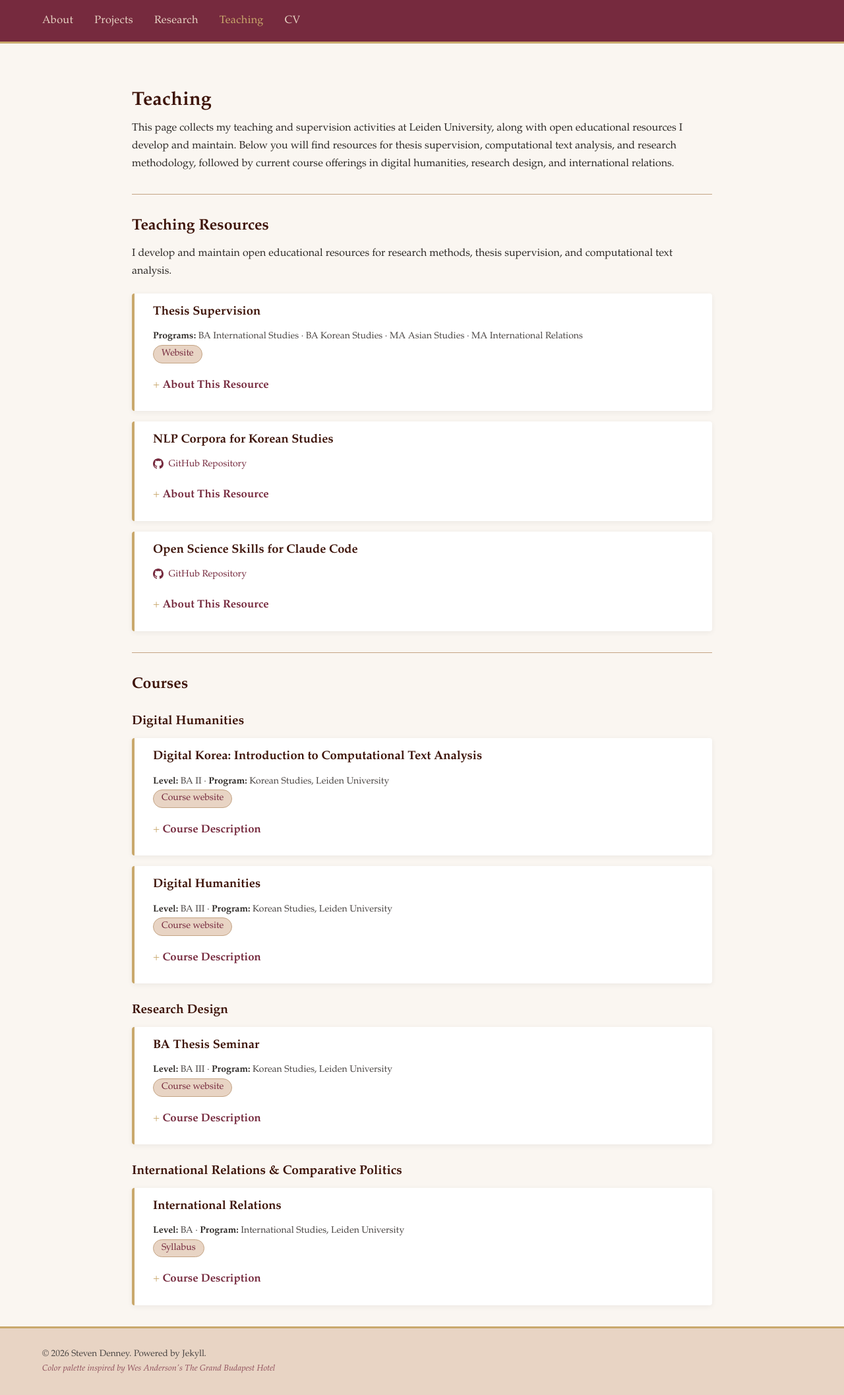
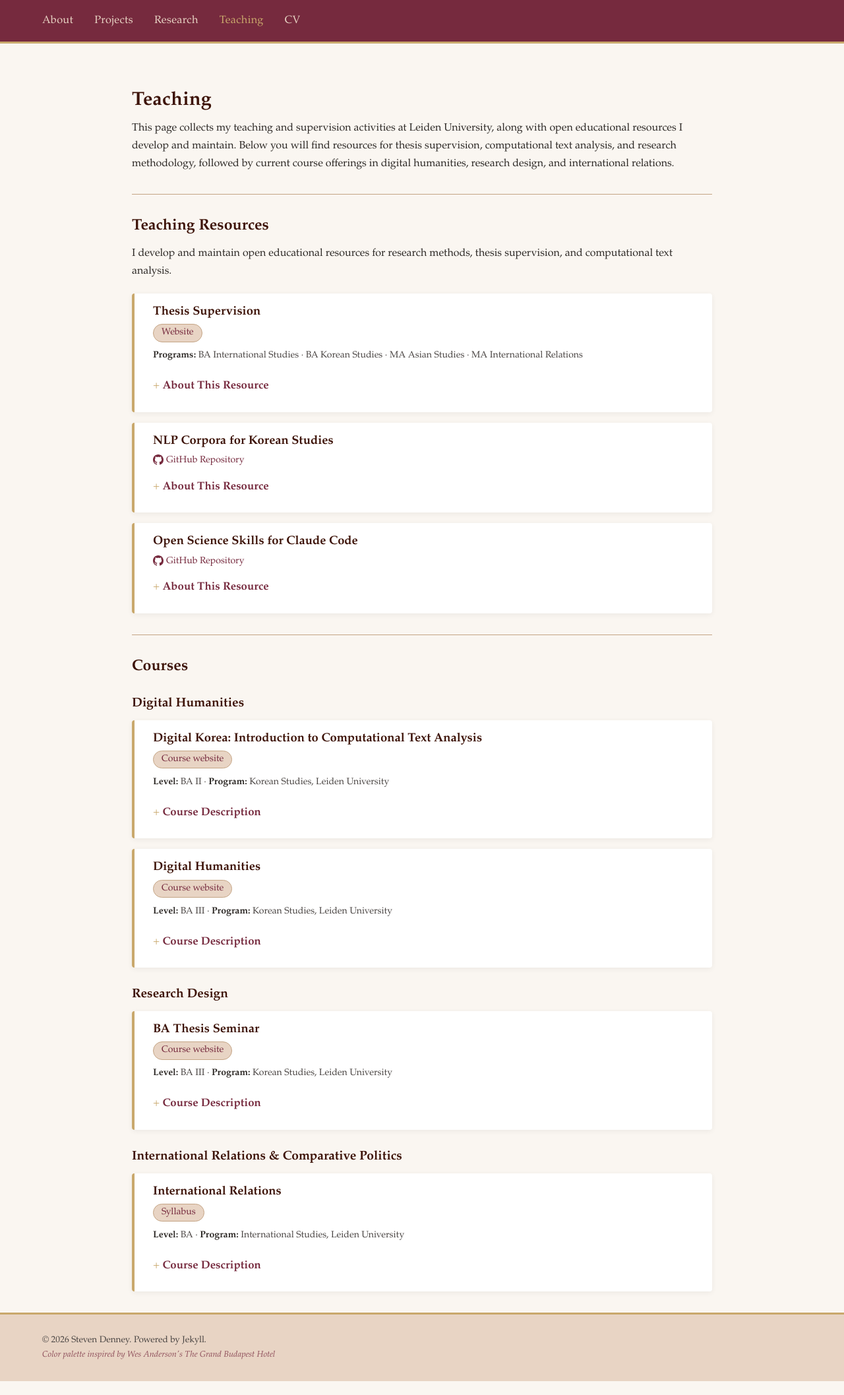
Before and after one commit to scdenney/scdenney.github.io, a Jekyll site: the page built from teaching.md, in a window 1280 px wide. Shown: the whole page at 66% size. Built offline with Jekyll 4.4.1, drawn with Linux system fonts in a browser that asks for light colours; after the commit the page ends 2094 px from its top, so only the background shows below that.

Commit message:
Teaching: move badges/links directly under card titles using project-links; tighten h3 spacing

```diff
--- a/assets/css/style.css
+++ b/assets/css/style.css
@@ -295,13 +295,19 @@ hr {
 
 .project-card h3 {
   font-size: 1.15rem;
-  margin: 0 0 0.85rem;
+  margin: 0 0 0.35rem;
   color: var(--deep-plum);
+}
+
+.project-links {
+  margin: 0 0 0.6rem;
+  font-size: 0.88rem;
 }
 
 .project-meta {
   font-size: 0.88rem;
   color: var(--text-gray);
+  margin-top: 0.5rem;
   margin-bottom: 1rem;
   line-height: 1.7;
 }
--- a/teaching.md
+++ b/teaching.md
@@ -17,10 +17,8 @@ I develop and maintain open educational resources for research methods, thesis s
 <div class="project-card">
 <h3>Thesis Supervision</h3>
 
-<p class="project-meta">
-<strong>Programs:</strong> BA International Studies · BA Korean Studies · MA Asian Studies · MA International Relations<br>
-<a href="https://scdenney.github.io/thesis-supervision/" class="resource-badge">Website</a>
-</p>
+<p class="project-links"><a href="https://scdenney.github.io/thesis-supervision/" class="resource-badge">Website</a></p>
+<p class="project-meta"><strong>Programs:</strong> BA International Studies · BA Korean Studies · MA Asian Studies · MA International Relations</p>
 
 <details>
 <summary>About This Resource</summary>
@@ -33,12 +31,7 @@ I develop and maintain open educational resources for research methods, thesis s
 <div class="project-card">
 <h3>NLP Corpora for Korean Studies</h3>
 
-<p class="project-meta">
-<a href="https://github.com/scdenney/nlp_corpora">
-<svg height="16" width="16" viewBox="0 0 16 16" style="vertical-align: text-bottom; margin-right: 4px;"><path fill="currentColor" d="M8 0C3.58 0 0 3.58 0 8c0 3.54 2.29 6.53 5.47 7.59.4.07.55-.17.55-.38 0-.19-.01-.82-.01-1.49-2.01.37-2.53-.49-2.69-.94-.09-.23-.48-.94-.82-1.13-.28-.15-.68-.52-.01-.53.63-.01 1.08.58 1.23.82.72 1.21 1.87.87 2.33.66.07-.52.28-.87.51-1.07-1.78-.2-3.64-.89-3.64-3.95 0-.87.31-1.59.82-2.15-.08-.2-.36-1.02.08-2.12 0 0 .67-.21 2.2.82.64-.18 1.32-.27 2-.27.68 0 1.36.09 2 .27 1.53-1.04 2.2-.82 2.2-.82.44 1.1.16 1.92.08 2.12.51.56.82 1.27.82 2.15 0 3.07-1.87 3.75-3.65 3.95.29.25.54.73.54 1.48 0 1.07-.01 1.93-.01 2.2 0 .21.15.46.55.38A8.013 8.013 0 0016 8c0-4.42-3.58-8-8-8z"></path></svg>
-GitHub Repository
-</a>
-</p>
+<p class="project-links"><a href="https://github.com/scdenney/nlp_corpora"><svg height="16" width="16" viewBox="0 0 16 16" style="vertical-align: text-bottom; margin-right: 4px;"><path fill="currentColor" d="M8 0C3.58 0 0 3.58 0 8c0 3.54 2.29 6.53 5.47 7.59.4.07.55-.17.55-.38 0-.19-.01-.82-.01-1.49-2.01.37-2.53-.49-2.69-.94-.09-.23-.48-.94-.82-1.13-.28-.15-.68-.52-.01-.53.63-.01 1.08.58 1.23.82.72 1.21 1.87.87 2.33.66.07-.52.28-.87.51-1.07-1.78-.2-3.64-.89-3.64-3.95 0-.87.31-1.59.82-2.15-.08-.2-.36-1.02.08-2.12 0 0 .67-.21 2.2.82.64-.18 1.32-.27 2-.27.68 0 1.36.09 2 .27 1.53-1.04 2.2-.82 2.2-.82.44 1.1.16 1.92.08 2.12.51.56.82 1.27.82 2.15 0 3.07-1.87 3.75-3.65 3.95.29.25.54.73.54 1.48 0 1.07-.01 1.93-.01 2.2 0 .21.15.46.55.38A8.013 8.013 0 0016 8c0-4.42-3.58-8-8-8z"></path></svg>GitHub Repository</a></p>
 
 <details>
 <summary>About This Resource</summary>
@@ -51,12 +44,7 @@ GitHub Repository
 <div class="project-card">
 <h3>Open Science Skills for Claude Code</h3>
 
-<p class="project-meta">
-<a href="https://github.com/scdenney/open-science-skills">
-<svg height="16" width="16" viewBox="0 0 16 16" style="vertical-align: text-bottom; margin-right: 4px;"><path fill="currentColor" d="M8 0C3.58 0 0 3.58 0 8c0 3.54 2.29 6.53 5.47 7.59.4.07.55-.17.55-.38 0-.19-.01-.82-.01-1.49-2.01.37-2.53-.49-2.69-.94-.09-.23-.48-.94-.82-1.13-.28-.15-.68-.52-.01-.53.63-.01 1.08.58 1.23.82.72 1.21 1.87.87 2.33.66.07-.52.28-.87.51-1.07-1.78-.2-3.64-.89-3.64-3.95 0-.87.31-1.59.82-2.15-.08-.2-.36-1.02.08-2.12 0 0 .67-.21 2.2.82.64-.18 1.32-.27 2-.27.68 0 1.36.09 2 .27 1.53-1.04 2.2-.82 2.2-.82.44 1.1.16 1.92.08 2.12.51.56.82 1.27.82 2.15 0 3.07-1.87 3.75-3.65 3.95.29.25.54.73.54 1.48 0 1.07-.01 1.93-.01 2.2 0 .21.15.46.55.38A8.013 8.013 0 0016 8c0-4.42-3.58-8-8-8z"></path></svg>
-GitHub Repository
-</a>
-</p>
+<p class="project-links"><a href="https://github.com/scdenney/open-science-skills"><svg height="16" width="16" viewBox="0 0 16 16" style="vertical-align: text-bottom; margin-right: 4px;"><path fill="currentColor" d="M8 0C3.58 0 0 3.58 0 8c0 3.54 2.29 6.53 5.47 7.59.4.07.55-.17.55-.38 0-.19-.01-.82-.01-1.49-2.01.37-2.53-.49-2.69-.94-.09-.23-.48-.94-.82-1.13-.28-.15-.68-.52-.01-.53.63-.01 1.08.58 1.23.82.72 1.21 1.87.87 2.33.66.07-.52.28-.87.51-1.07-1.78-.2-3.64-.89-3.64-3.95 0-.87.31-1.59.82-2.15-.08-.2-.36-1.02.08-2.12 0 0 .67-.21 2.2.82.64-.18 1.32-.27 2-.27.68 0 1.36.09 2 .27 1.53-1.04 2.2-.82 2.2-.82.44 1.1.16 1.92.08 2.12.51.56.82 1.27.82 2.15 0 3.07-1.87 3.75-3.65 3.95.29.25.54.73.54 1.48 0 1.07-.01 1.93-.01 2.2 0 .21.15.46.55.38A8.013 8.013 0 0016 8c0-4.42-3.58-8-8-8z"></path></svg>GitHub Repository</a></p>
 
 <details>
 <summary>About This Resource</summary>
@@ -75,10 +63,8 @@ GitHub Repository
 <div class="project-card">
 <h3>Digital Korea: Introduction to Computational Text Analysis</h3>
 
-<p class="project-meta">
-<strong>Level:</strong> BA II · <strong>Program:</strong> Korean Studies, Leiden University<br>
-<a href="https://scdenney.github.io/ba2_digital-korea/" class="resource-badge">Course website</a>
-</p>
+<p class="project-links"><a href="https://scdenney.github.io/ba2_digital-korea/" class="resource-badge">Course website</a></p>
+<p class="project-meta"><strong>Level:</strong> BA II · <strong>Program:</strong> Korean Studies, Leiden University</p>
 
 <details>
 <summary>Course Description</summary>
@@ -91,10 +77,8 @@ GitHub Repository
 <div class="project-card">
 <h3>Digital Humanities</h3>
 
-<p class="project-meta">
-<strong>Level:</strong> BA III · <strong>Program:</strong> Korean Studies, Leiden University<br>
-<a href="https://scdenney.github.io/ba3_text_as_data/" class="resource-badge">Course website</a>
-</p>
+<p class="project-links"><a href="https://scdenney.github.io/ba3_text_as_data/" class="resource-badge">Course website</a></p>
+<p class="project-meta"><strong>Level:</strong> BA III · <strong>Program:</strong> Korean Studies, Leiden University</p>
 
 <details>
 <summary>Course Description</summary>
@@ -109,10 +93,8 @@ GitHub Repository
 <div class="project-card">
 <h3>BA Thesis Seminar</h3>
 
-<p class="project-meta">
-<strong>Level:</strong> BA III · <strong>Program:</strong> Korean Studies, Leiden University<br>
-<a href="https://scdenney.github.io/baks_thesis-seminar/" class="resource-badge">Course website</a>
-</p>
+<p class="project-links"><a href="https://scdenney.github.io/baks_thesis-seminar/" class="resource-badge">Course website</a></p>
+<p class="project-meta"><strong>Level:</strong> BA III · <strong>Program:</strong> Korean Studies, Leiden University</p>
 
 <details>
 <summary>Course Description</summary>
@@ -127,10 +109,8 @@ GitHub Repository
 <div class="project-card">
 <h3>International Relations</h3>
 
-<p class="project-meta">
-<strong>Level:</strong> BA · <strong>Program:</strong> International Studies, Leiden University<br>
-<a href="/assets/pdf/2526-bais-ir.pdf" class="resource-badge">Syllabus</a>
-</p>
+<p class="project-links"><a href="/assets/pdf/2526-bais-ir.pdf" class="resource-badge">Syllabus</a></p>
+<p class="project-meta"><strong>Level:</strong> BA · <strong>Program:</strong> International Studies, Leiden University</p>
 
 <details>
 <summary>Course Description</summary>
```
